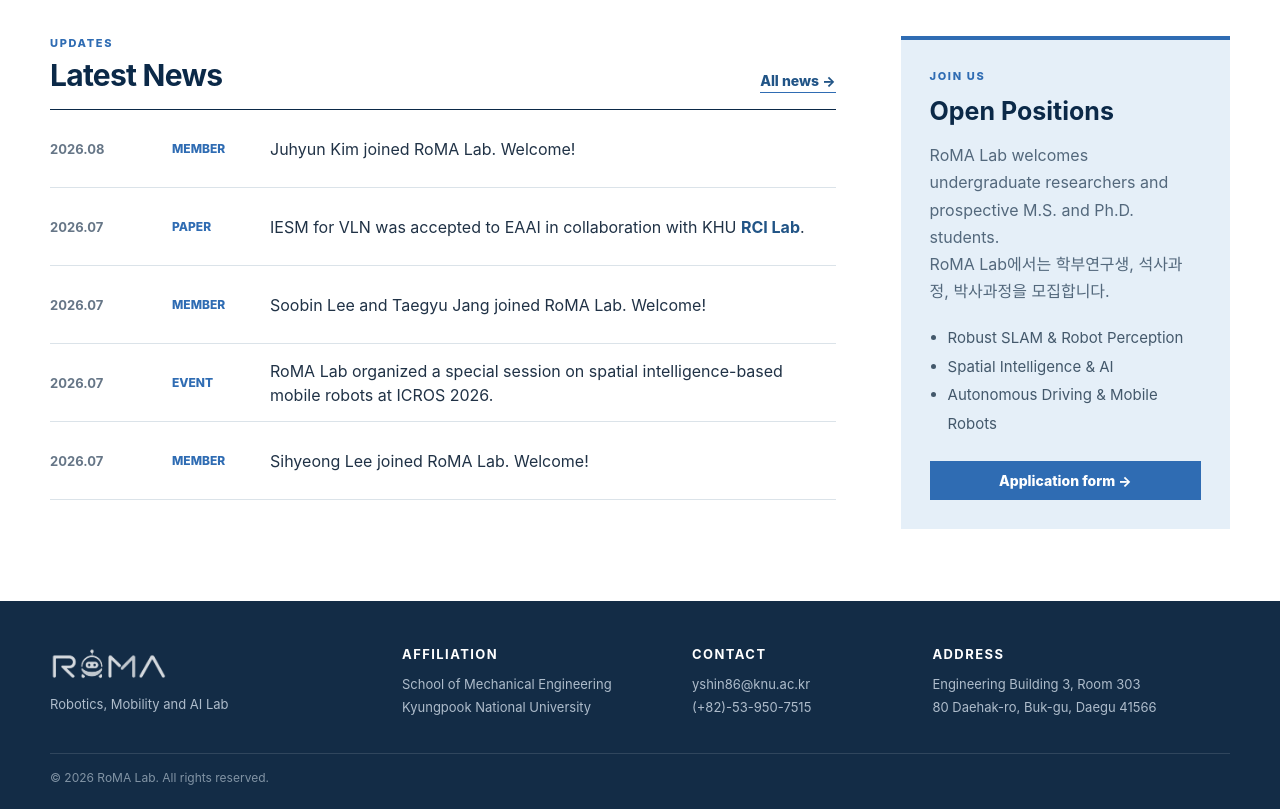
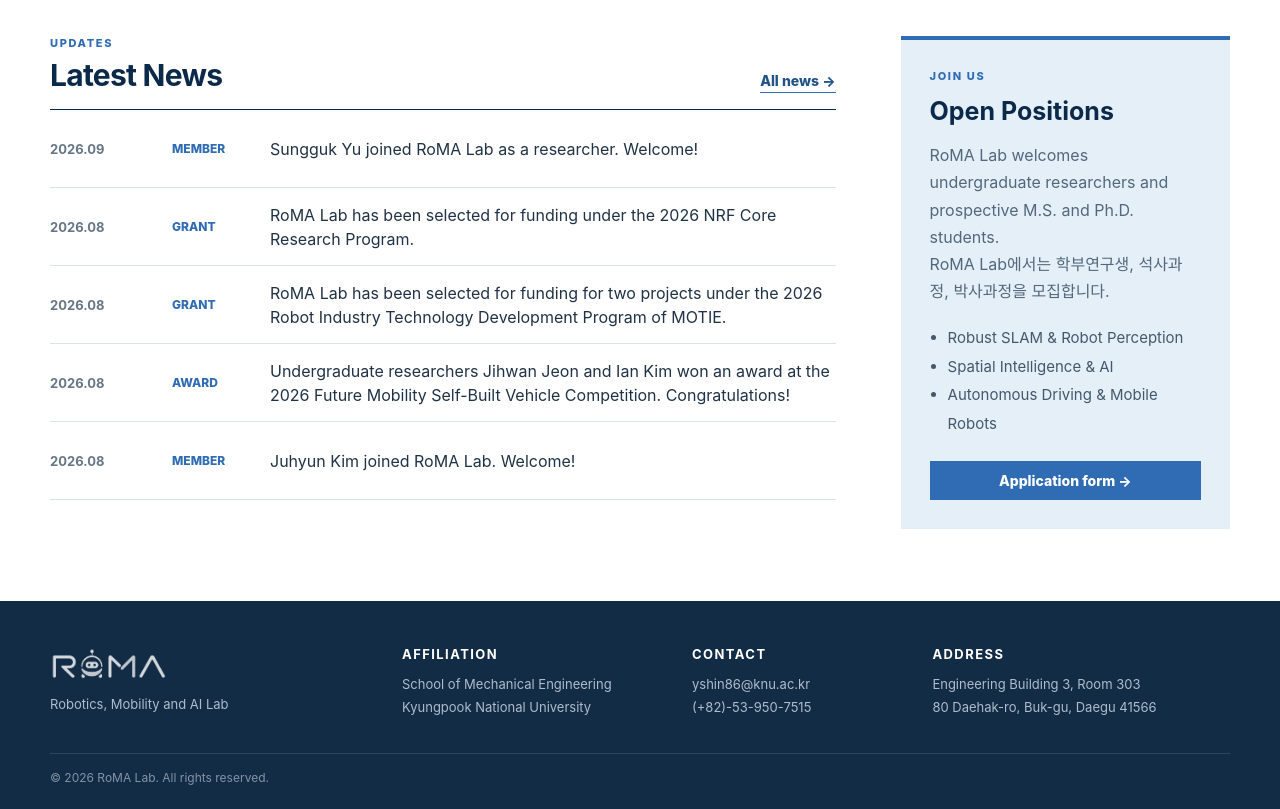
Before and after one commit to RoMA-Robotics-Lab/RoMA-Robotics-Lab.github.io, a Next.js app: page / in a window 1280 px wide. Shown: the part 1380-2189 px from the top of the page. Built offline with nearby package versions, Linux system fonts and the light colour scheme.

Commit message:
Update lab grants, award news, and researcher membership

```diff
--- a/app/page.tsx
+++ b/app/page.tsx
@@ -82,7 +82,7 @@
               {newsItems.slice(0, 5).map((item) => (
                 <article key={`${item.date}-${item.text}`}>
                   <time>{item.date}</time>
-                  <div><span>{item.category}</span><p><NewsText text={item.text} link={item.link} /></p></div>
+                  <div><span>{item.category}</span><p><NewsText text={item.homeText ?? item.text} link={item.link} /></p></div>
                 </article>
               ))}
             </div>
--- a/app/site-data.ts
+++ b/app/site-data.ts
@@ -507,6 +507,7 @@
 ];
 
 export const members = [
+  { name: "Sungguk Yu", korean: "유성국", role: "Researcher" },
   { name: "Juhyun Kim", korean: "김주현", role: "Undergraduate Researcher" },
   { name: "Soobin Lee", korean: "이수빈", role: "Undergraduate Researcher" },
   { name: "Taegyu Jang", korean: "장태규", role: "Undergraduate Researcher" },
@@ -517,6 +518,10 @@
 ];
 
 export const newsItems = [
+  { date: "2026.09", category: "Member", text: "Sungguk Yu joined RoMA Lab as a researcher. Welcome!", korean: "유성국 학생이 연구원으로 합류했습니다. 환영합니다!" },
+  { date: "2026.08", category: "Grant", text: "RoMA Lab has been selected for funding under the 2026 NRF Core Research Program.", korean: "RoMA Lab이 2026년도 과학기술정보통신부·한국연구재단 개인기초연구사업 핵심연구(전략형) 신규과제에 선정되었습니다." },
+  { date: "2026.08", category: "Grant", text: "RoMA Lab has been selected for funding for two projects under the 2026 Robot Industry Technology Development Program of the Ministry of Trade, Industry and Energy (MOTIE).", homeText: "RoMA Lab has been selected for funding for two projects under the 2026 Robot Industry Technology Development Program of MOTIE.", korean: "RoMA Lab이 산업통상자원부의 2026년도 로봇산업기술개발사업 과제 2건에 선정되었습니다." },
+  { date: "2026.08", category: "Award", text: "Undergraduate researchers Jihwan Jeon and Ian Kim won an award at the 2026 Future Mobility Self-Built Vehicle Competition. Congratulations!", korean: "학부연구생 전지환, 김이언 학생이 2026 미래형 이동수단 자작 경진대회에서 수상했습니다. 축하합니다!" },
   { date: "2026.08", category: "Member", text: "Juhyun Kim joined RoMA Lab. Welcome!", korean: "김주현 학생이 학부연구생으로 합류했습니다. 환영합니다!" },
   { date: "2026.07", category: "Paper", text: "IESM for VLN was accepted to EAAI in collaboration with KHU RCI Lab.", korean: "IESM for VLN 논문이 경희대학교 RCI Lab과의 공동 연구를 통해 EAAI에 게재 승인되었습니다.", link: { label: "RCI Lab", url: "https://rcilab.khu.ac.kr/" } },
   { date: "2026.07", category: "Member", text: "Soobin Lee and Taegyu Jang joined RoMA Lab. Welcome!", korean: "이수빈, 장태규 학생이 학부연구생으로 합류했습니다. 환영합니다!" },
```
